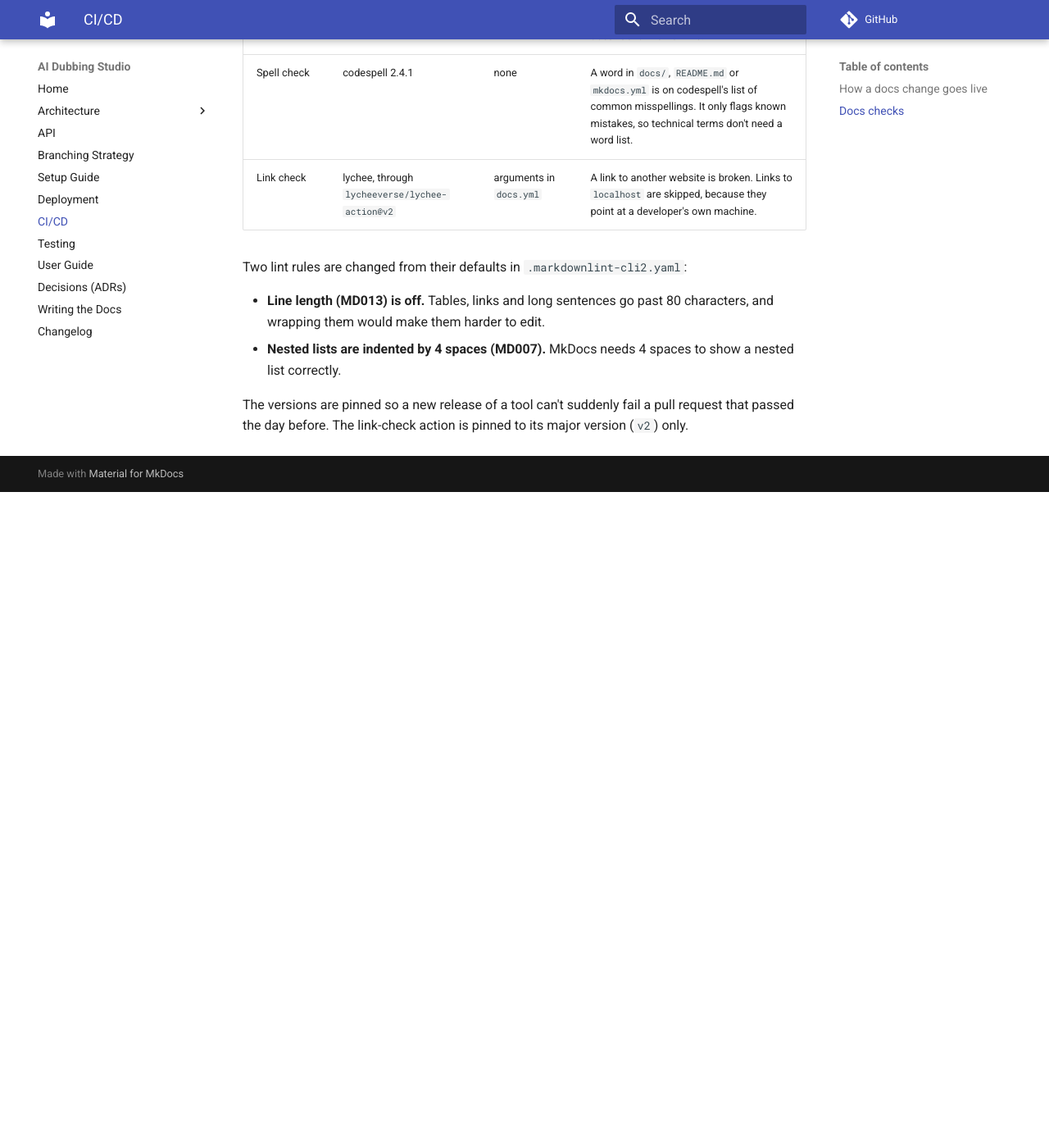
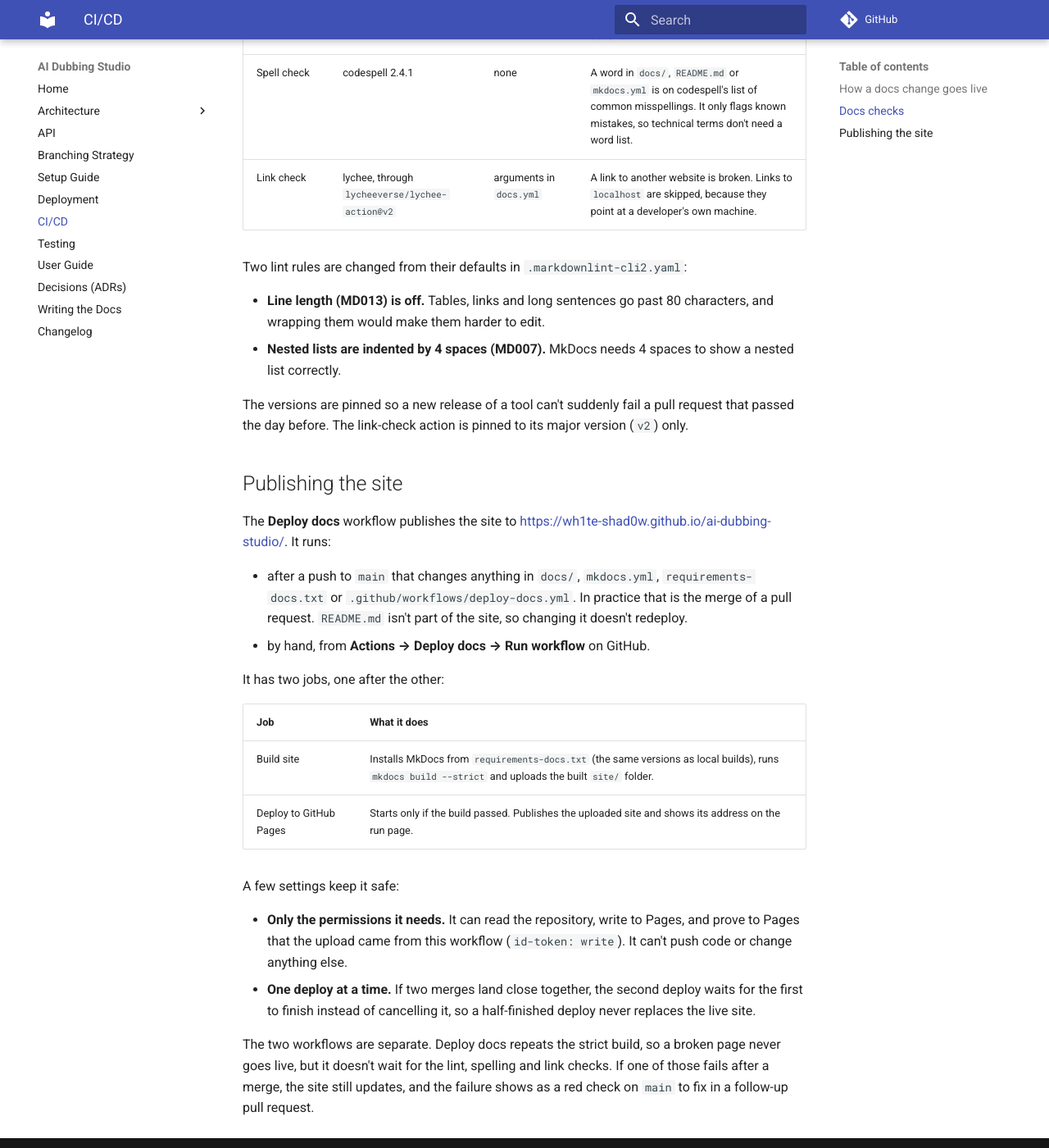
Before and after one commit to WH1TE-SHAD0W/ai-dubbing-studio, an MkDocs documentation site: the page built from docs/ci-cd.md, in a window 1280 px wide and 1400 px high, scrolled down 1176 px. Shown: the whole window at 82% size. Built offline with MkDocs 1.6.1 and Material for MkDocs 9.7.7, drawn with Linux system fonts in a browser that asks for light colours; comment, search, counter and statistics services are not loaded; before the commit the page ends 1776 px from its top, so only the background shows below that.

Commit message:
docs: describe how the docs site is published (YGP-77)
Co-Authored-By: Claude Opus 5.5 <noreply@anthropic.com>

```diff
--- a/docs/ci-cd.md
+++ b/docs/ci-cd.md
@@ -55,3 +55,35 @@ Two lint rules are changed from their defaults in `.markdownlint-cli2.yaml`:
 The versions are pinned so a new release of a tool can't suddenly fail a pull
 request that passed the day before. The link-check action is pinned to its
 major version (`v2`) only.
+
+## Publishing the site
+
+The **Deploy docs** workflow publishes the site to
+<https://wh1te-shad0w.github.io/ai-dubbing-studio/>. It runs:
+
+- after a push to `main` that changes anything in `docs/`, `mkdocs.yml`,
+  `requirements-docs.txt` or `.github/workflows/deploy-docs.yml`. In practice
+  that is the merge of a pull request. `README.md` isn't part of the site, so
+  changing it doesn't redeploy.
+- by hand, from **Actions → Deploy docs → Run workflow** on GitHub.
+
+It has two jobs, one after the other:
+
+| Job | What it does |
+|---|---|
+| Build site | Installs MkDocs from `requirements-docs.txt` (the same versions as local builds), runs `mkdocs build --strict` and uploads the built `site/` folder. |
+| Deploy to GitHub Pages | Starts only if the build passed. Publishes the uploaded site and shows its address on the run page. |
+
+A few settings keep it safe:
+
+- **Only the permissions it needs.** It can read the repository, write to
+  Pages, and prove to Pages that the upload came from this workflow
+  (`id-token: write`). It can't push code or change anything else.
+- **One deploy at a time.** If two merges land close together, the second
+  deploy waits for the first to finish instead of cancelling it, so a
+  half-finished deploy never replaces the live site.
+
+The two workflows are separate. Deploy docs repeats the strict build, so a
+broken page never goes live, but it doesn't wait for the lint, spelling and
+link checks. If one of those fails after a merge, the site still updates, and
+the failure shows as a red check on `main` to fix in a follow-up pull request.
```
